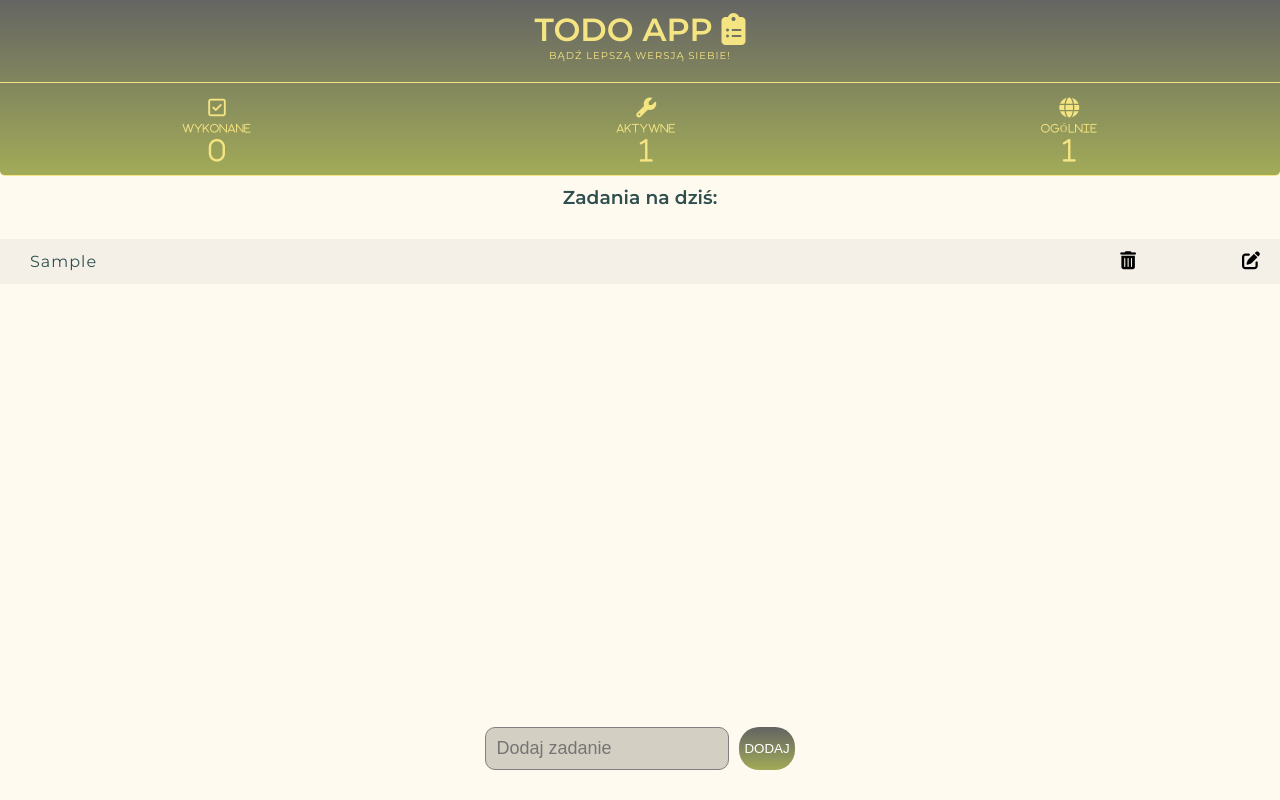
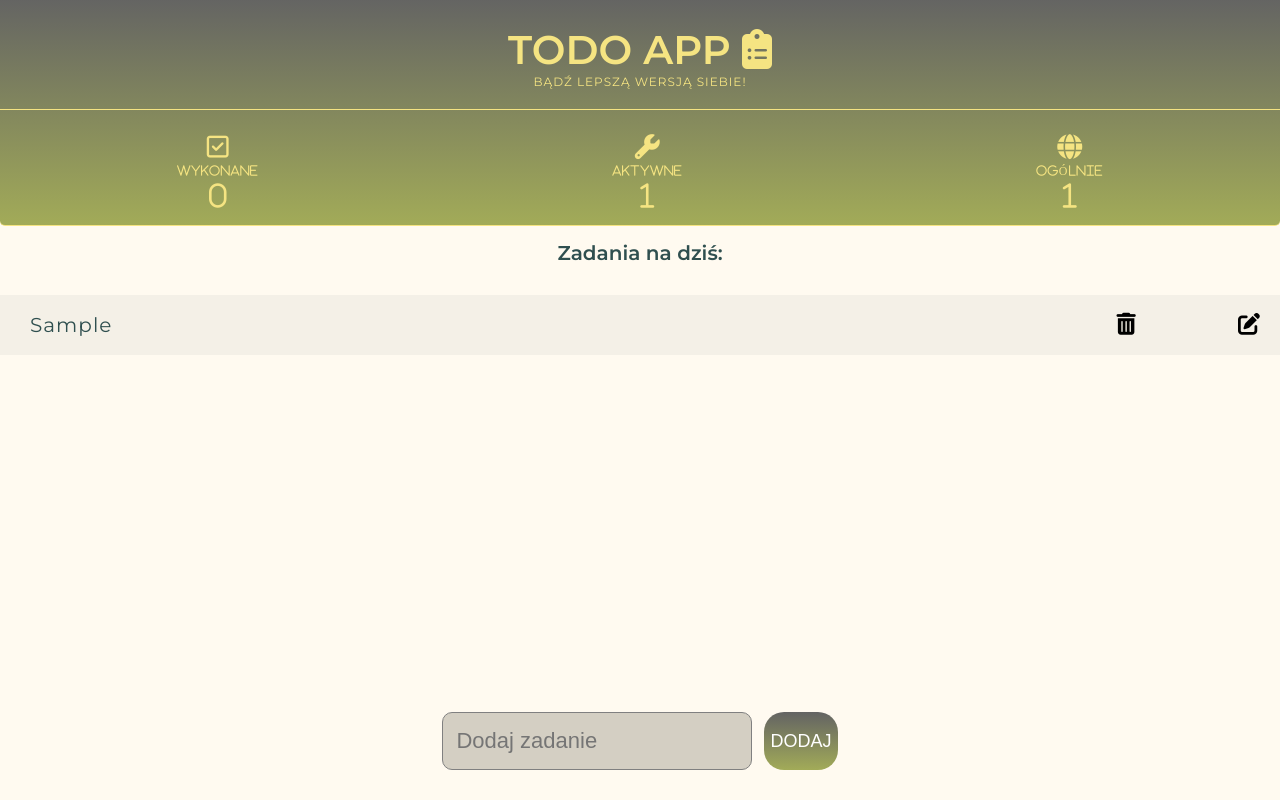
Before and after one commit to planetoida90210/To-Do-App, a React (Create React App) app: page / in a window 1280 px wide. Both pictures are taken after typing "Sample" into the empty fields and a click on the button "DODAJ". Built offline with nearby package versions, Linux system fonts and the light colour scheme.

Commit message:
add css to different mobile resolution

```diff
--- a/src/App.css
+++ b/src/App.css
@@ -96,7 +96,7 @@ body {
   text-decoration: line-through;
 }
 
-/* editing created task */
+/* editing created task input */
 
 .app-task-edit {
   width: 100vw;
@@ -125,7 +125,7 @@ body {
   font-size: 20px;
 }
 
-/* creating task */
+/* creating task input */
 .app-form {
   position: fixed;
   display: flex;
@@ -148,6 +148,8 @@ body {
   padding-left: 5px;
 }
 
+/* adding button */
+
 .app-form-button {
   background: linear-gradient(#636363, #a2ab58);
   border: none;
@@ -159,6 +161,76 @@ body {
   color: white;
   outline: none;
 }
+@media screen and (min-width: 375px) {
+  /* creating task input */
+  .app-form-input {
+    padding: 10px 45px 10px 0;
+  }
+}
+@media screen and (min-width: 414px) {
+  .main-header {
+    padding: 30px 0 200px;
+    font-size: 20px;
+  }
+  .main-quote {
+    font-size: 12px;
+    letter-spacing: 1px;
+  }
+  .main-task-counter {
+    padding-top: 25px;
+    font-size: 25px;
+  }
+  .single-task-counter {
+    font-size: 12px;
+  }
+  .single-task-number {
+    font-size: 28px;
+  }
 
-@media screen and (max-width: 360px) {
+  .app-date {
+    padding-top: 15px;
+    font-size: 20px;
+  }
+  /* tasks */
+  .app-btn-action {
+    font-size: 22px;
+  }
+  .app-task,
+  .app-task-completed {
+    font-size: 20px;
+  }
+  .app-task-container {
+    padding: 30px 0;
+  }
+  /* editing created task input */
+
+  .app-task-edit {
+    height: 60px;
+  }
+
+  .app-task-edit-input {
+    font-size: 20px;
+  }
+
+  .app-task-edit-button {
+    font-size: 24px;
+  }
+  /* creating task input */
+
+  .app-form-input {
+    font-size: 22px;
+    padding: 15px 10px;
+  }
+
+  .app-form-input::placeholder {
+    padding-left: 3px;
+  }
+
+  /* adding button */
+
+  .app-form-button {
+    font-size: 18px;
+    padding: 0 6px;
+    margin-left: 12px;
+  }
 }
--- a/src/ToDoList.js
+++ b/src/ToDoList.js
@@ -4,8 +4,7 @@ import NewTask from "./NewTask";
 import TaskList from "./TaskList";
 class ToDoList extends Component {
   state = {
-    todos: [],
-    done: []
+    todos: []
   };
   create = newTask => {
     this.setState({
@@ -36,7 +35,7 @@ class ToDoList extends Component {
       }
       return todo;
     });
-    this.setState({ todos: completedTask, done: completedTask });
+    this.setState({ todos: completedTask });
   };
   render() {
     const todos = this.state.todos.map(todo => {
```
